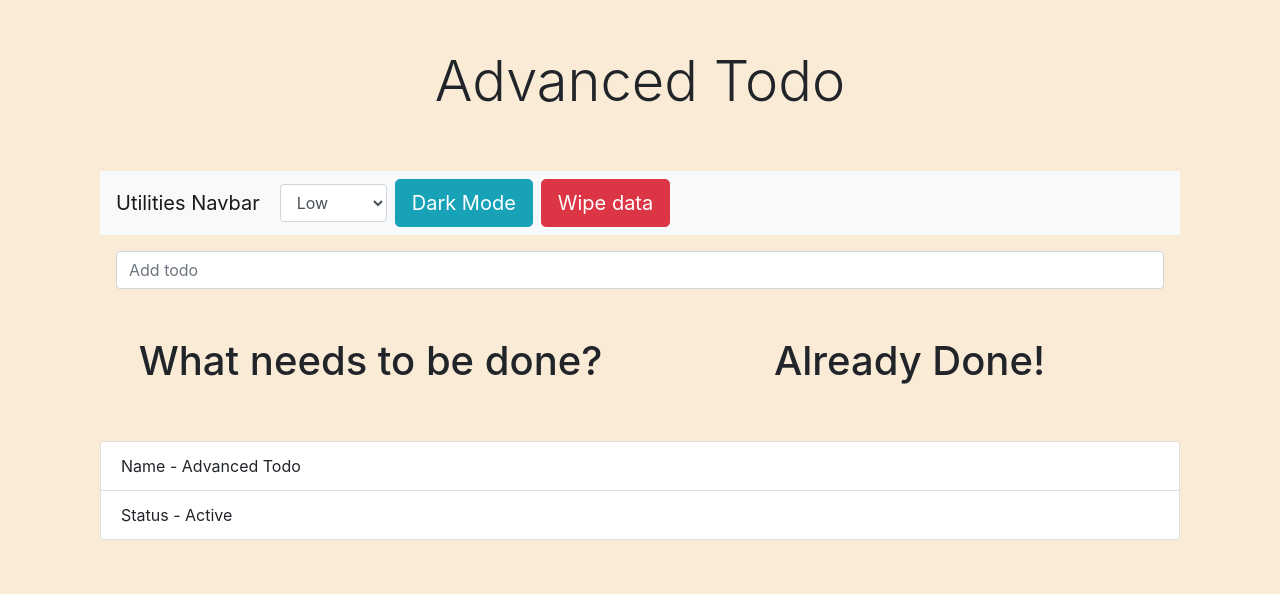
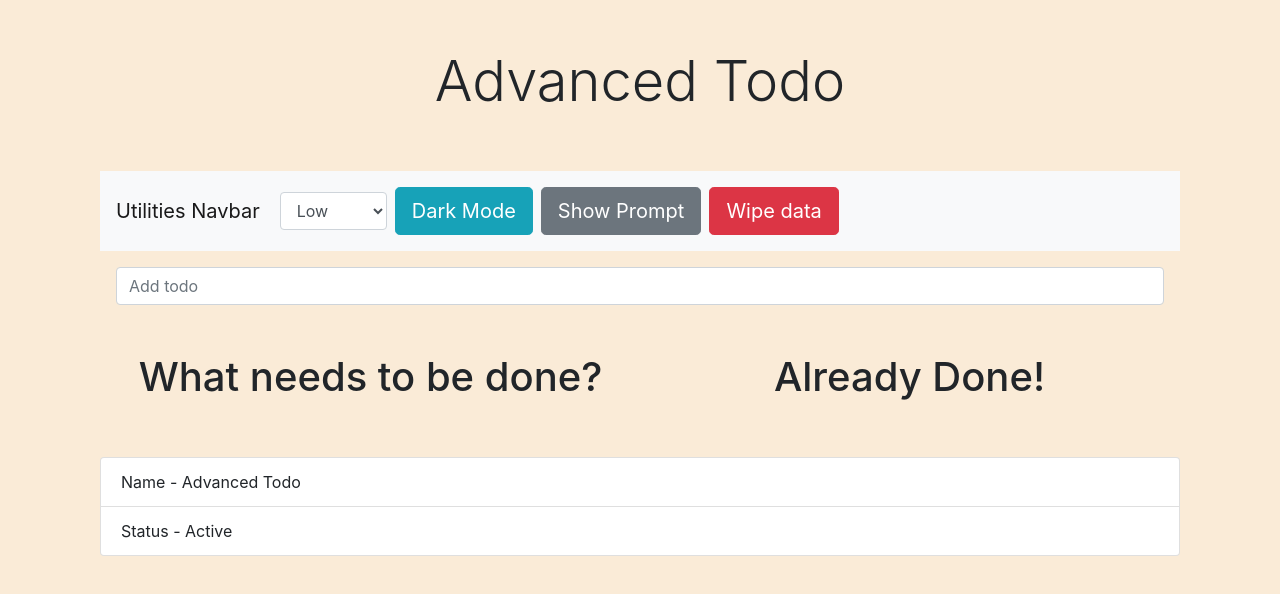
Before and after one commit to pigilwin/advanced_todo, a Vue app: page / in a window 1280 px wide. Shown: the top 594 px of the page. Built offline with nearby package versions, Linux system fonts and the light colour scheme.

Commit message:
Adding prompt to navbar

```diff
--- a/src/components/Navbar.vue
+++ b/src/components/Navbar.vue
@@ -4,17 +4,28 @@
         <div class="collapse navbar-collapse">
             <div class="my-2 my-lg-0 m-1">
                 <select data-cy="priority" class="form-control" @change="setPriority" v-model="priority">
-                    <option :value="priority.id" v-for="priority in priorities" :key="priority.id">{{priority.name}}</option>
+                    <option :value="priority.id" v-for="priority in priorities" :key="priority.id">{{priority.name}}
+                    </option>
                 </select>
             </div>
             <div class="my-2 my-lg-0 m-1" v-if="shouldWeShowTheLightButton">
-                <button data-cy="light-button" @click="changeToLightView" class="btn btn-block btn-lg btn-info">Light Mode</button>
+                <button data-cy="light-button" @click="changeToLightView" class="btn btn-block btn-lg btn-info">Light
+                    Mode
+                </button>
             </div>
             <div class="my-2 my-lg-0 m-1" v-if="shouldWeShowTheDarkButton">
-                <button data-cy="dark-button" @click="changeToDarkView" class="btn btn-block btn-lg btn-info">Dark Mode</button>
+                <button data-cy="dark-button" @click="changeToDarkView" class="btn btn-block btn-lg btn-info">Dark
+                    Mode
+                </button>
+            </div>
+            <div class="my-2 my-lg-2 m-1">
+                <button data-cy="prompt-for-stub" @click="showPrompt" class="btn btn-block btn-lg btn-secondary">Show
+                    Prompt
+                </button>
             </div>
             <div class="my-2 my-lg-0 m-1">
-                <button data-cy="wipe-data" @click="clearData" class="btn btn-block btn-lg btn-danger">Wipe data</button>
+                <button data-cy="wipe-data" @click="clearData" class="btn btn-block btn-lg btn-danger">Wipe data
+                </button>
             </div>
         </div>
     </nav>
@@ -22,11 +33,11 @@
 
 <script>
     import Database from '../providers/Database';
-  import { EventBus } from '../utils/EventBus';
+    import {EventBus} from '../utils/EventBus';
 
     export default {
         name: "navbar",
-    data () {
+        data() {
             return {
                 shouldWeShowTheLightButton: false,
                 shouldWeShowTheDarkButton: true,
@@ -34,7 +45,7 @@
                 priorities: []
             };
         },
-    created () {
+        created() {
             const that = this;
             const priorities = {
                 'L': 'Low',
@@ -49,26 +60,30 @@
             });
         },
         methods: {
-      changeToLightView () {
+            changeToLightView() {
                 this.shouldWeShowTheLightButton = false;
                 this.shouldWeShowTheDarkButton = true;
                 const classObserver = document.body.classList;
                 classObserver.remove('dark-mode');
                 classObserver.add('light-mode');
             },
-      changeToDarkView () {
+            changeToDarkView() {
                 this.shouldWeShowTheDarkButton = false;
                 this.shouldWeShowTheLightButton = true;
                 const classObserver = document.body.classList;
                 classObserver.remove('light-mode');
                 classObserver.add('dark-mode');
             },
-      setPriority () {
+            setPriority() {
                 EventBus.$emit('priority', this.priority);
             },
-      clearData () {
+            clearData() {
                 (new Database()).clear();
                 EventBus.$emit('clearDatabase');
+            },
+            showPrompt () {
+                let name = window.prompt('What is your name?');
+                window.alert(name);
             }
         }
     }
```
Lines whose indentation alone changed are shown as unchanged.
